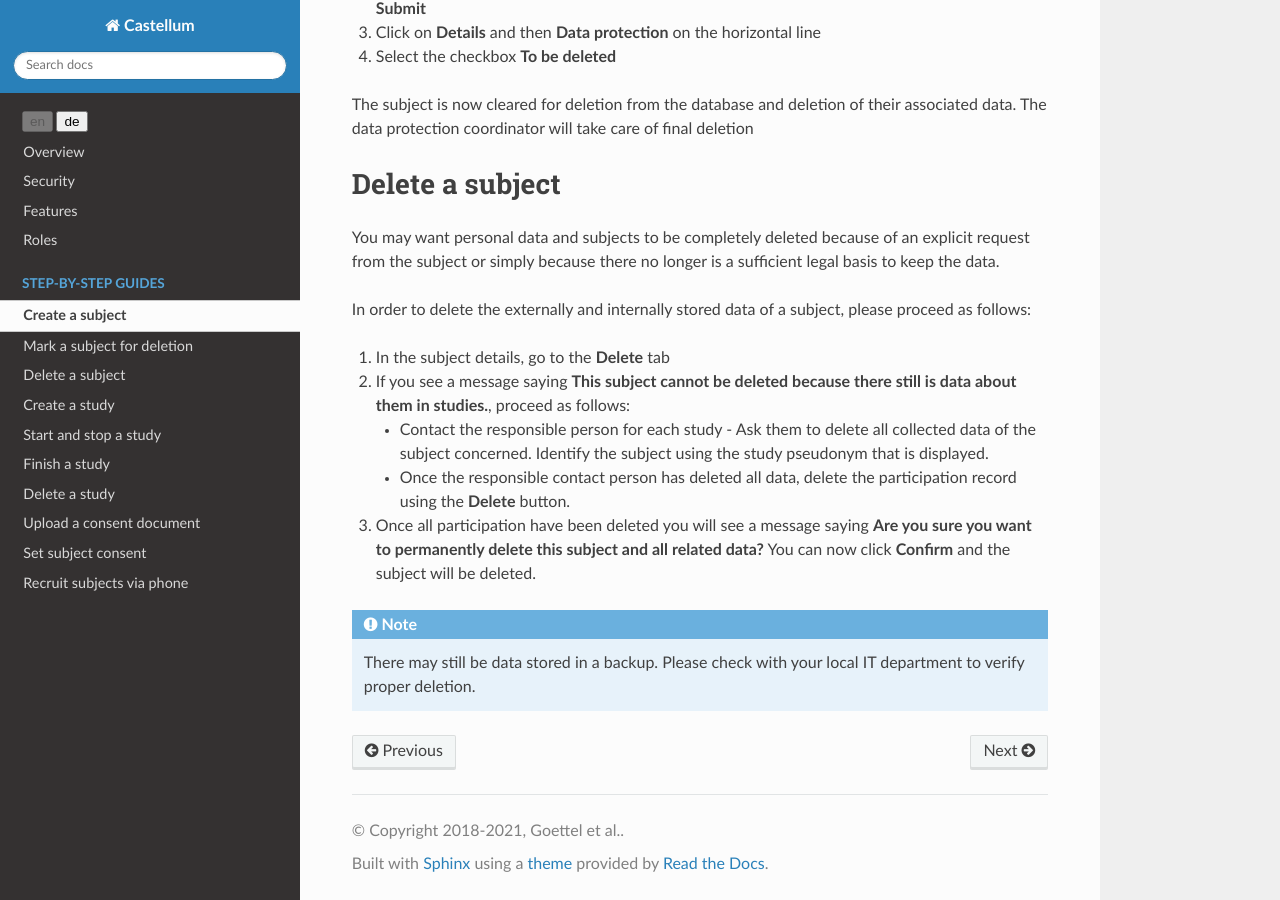
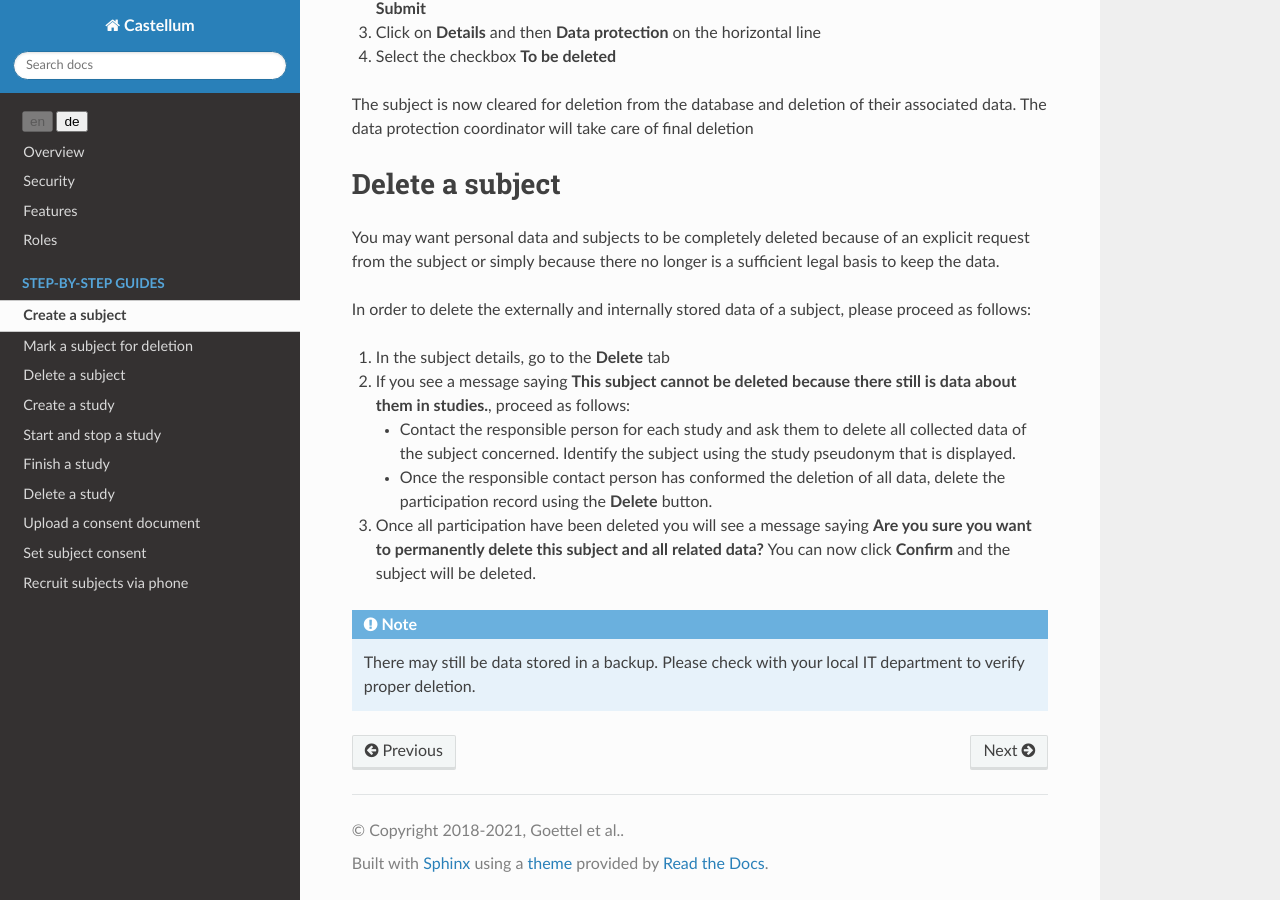
Before and after one commit to DouglasNeuroInformatics/castellum, a Sphinx documentation site: the page built from source/guides/subject-management.rst, in a window 1280 px wide and 900 px high, scrolled down 3256 px. Built offline with Sphinx 7.4.7 and the Read the Docs theme 2.0.0, drawn with Linux system fonts in a browser that asks for light colours.

Commit message:
refine deletion wording

```diff
--- a/source/guides/subject-management.rst
+++ b/source/guides/subject-management.rst
@@ -187,11 +187,11 @@ please proceed as follows:
 2.  If you see a message saying **This subject cannot be deleted because there
     still is data about them in studies.**, proceed as follows:
 
-    -   Contact the responsible person for each study -   Ask them to delete
+    -   Contact the responsible person for each study and ask them to delete
         all collected data of the subject concerned. Identify the subject using
         the study pseudonym that is displayed.
-    -   Once the responsible contact person has deleted all data, delete the
-        participation record using the **Delete** button.
+    -   Once the responsible contact person has conformed the deletion of all
+        data, delete the participation record using the **Delete** button.
 
 3.  Once all participation have been deleted you will see a message saying
     **Are you sure you want to permanently delete this subject and all related
```
